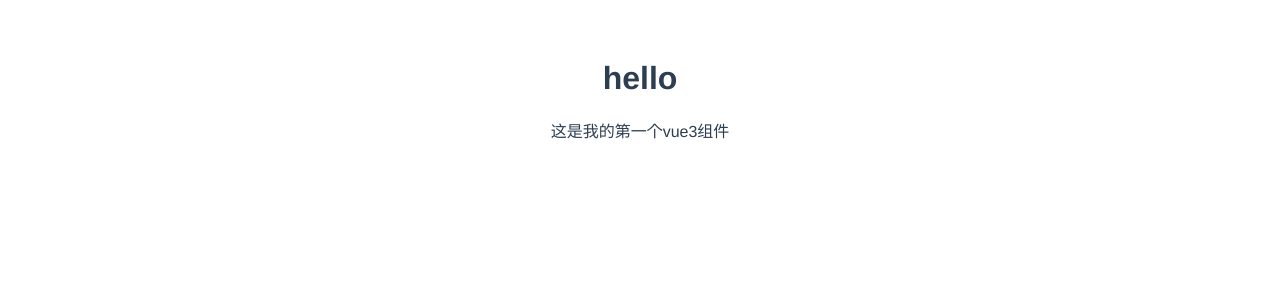
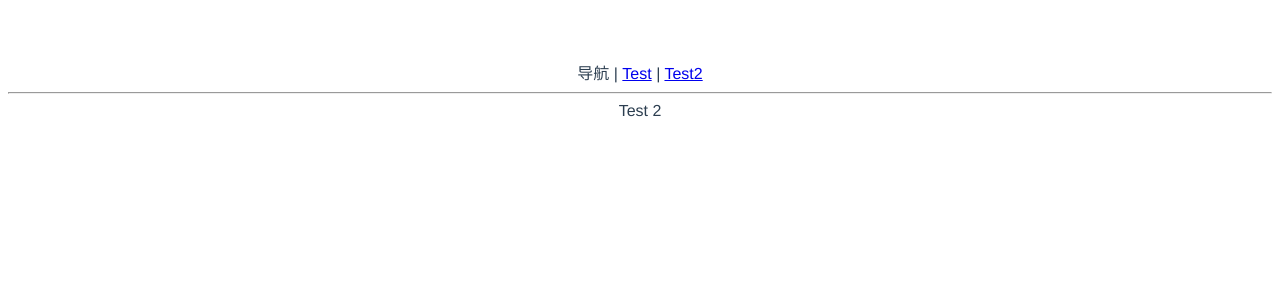
Before and after one commit to simple-ice/crisps-ui, a Vue app: page /#/test in a window 1280 px wide. Shown: the top 300 px of the page. Built offline with nearby package versions, Linux system fonts and the light colour scheme.

Commit message:
安装并初始化 vue-router

```diff
--- a/index.html
+++ b/index.html
@@ -8,6 +8,6 @@
 </head>
 <body>
   <div id="app"></div>
-  <script type="module" src="/src/main.js"></script>
+  <script type="module" src="/src/main.ts"></script>
 </body>
 </html>
--- a/src/App.vue
+++ b/src/App.vue
@@ -1,15 +1,14 @@
 <template>
-  <h1>hello</h1>
-  <Test />
+  <div>
+    导航 | <router-link to="/">Test</router-link> |
+    <router-link to="/test">Test2</router-link>
+  </div>
+  <hr />
+  <router-view />
 </template>
 
 <script>
-import Test from './components/Test.vue'
-
 export default {
-  name: 'App',
-  components: {
-    Test
-  }
-}
+  name: "App",
+};
 </script>
--- /dev/null
+++ b/src/components/Test2.vue
@@ -0,0 +1,11 @@
+<template>
+    <div>
+        Test 2
+    </div>
+</template>
+
+<script>
+export default {
+    name: 'Test2'
+}
+</script>
--- a/src/main.js
+++ /dev/null
@@ -1,5 +0,0 @@
-import { createApp } from 'vue'
-import App from './App.vue'
-import './index.css'
-
-createApp(App).mount('#app')
--- /dev/null
+++ b/src/main.ts
@@ -0,0 +1,19 @@
+import { createApp } from 'vue'
+import App from './App.vue'
+import './index.css'
+import {createWebHashHistory, createRouter} from 'vue-router'
+import Test from './components/Test.vue'
+import Test2 from './components/Test2.vue'
+
+const history = createWebHashHistory()
+const router = createRouter({
+    history: history,
+    routes: [
+        {path: '/', component: Test},
+        {path: '/test', component: Test2}
+    ]
+})
+
+const app = createApp(App)
+app.use(router)
+app.mount('#app')
--- /dev/null
+++ b/src/shims-vue.d.ts
@@ -0,0 +1,5 @@
+declare module '*.vue' {
+    import {ComponentOptions} from 'vue'
+    const componentOptions: ComponentOptions
+    export default componentOptions
+}
```
Also changed, not shown: package.json (+4 -3 lines), 1 other file (tests, documents, lock files or other folders).
